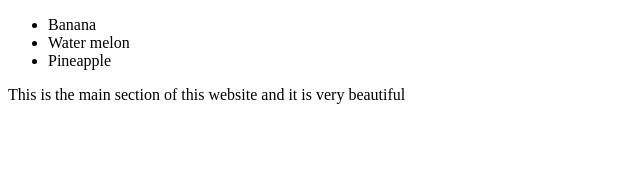
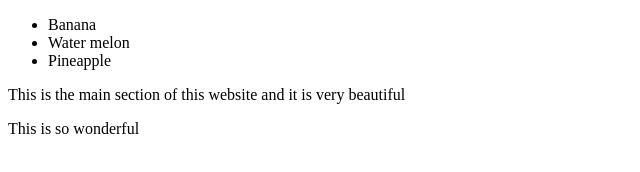
Before and after one commit to lumenboss/githubtrials, a plain HTML site: page index.html in a window 1280 px wide. Shown: the whole page, without its empty margins (0-640 px from the left). Drawn offline with Linux system fonts and the light colour scheme.

Commit message:
This is the first commit of branch-3

```diff
--- a/index.html
+++ b/index.html
@@ -7,6 +7,8 @@
 </head>
 <body>
     <header><nav><ul><li>Banana</li> <li>Water melon</li> <li>Pineapple</li></ul></nav></header>
-    <main>This is the main section of this website and it is very beautiful</main>
+    <main>This is the main section of this website and it is very beautiful
+        <p>This is so wonderful</p>
+    </main>
 </body>
 </html>
```
